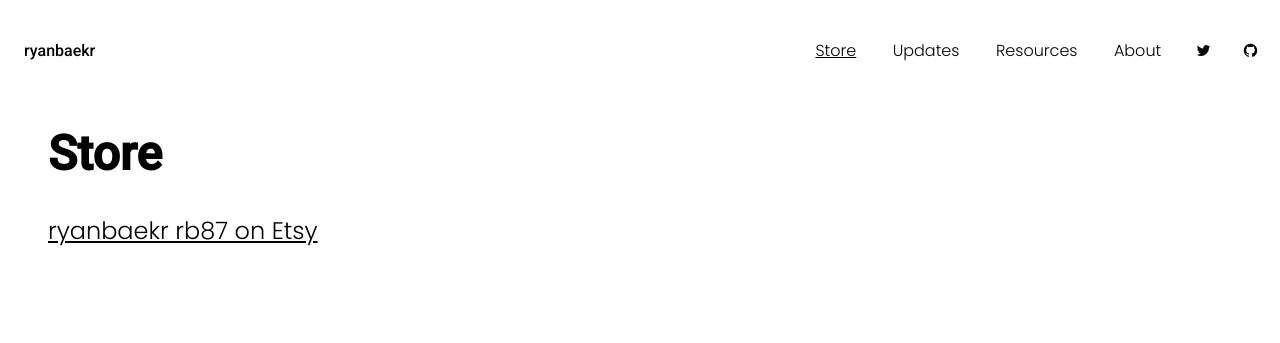
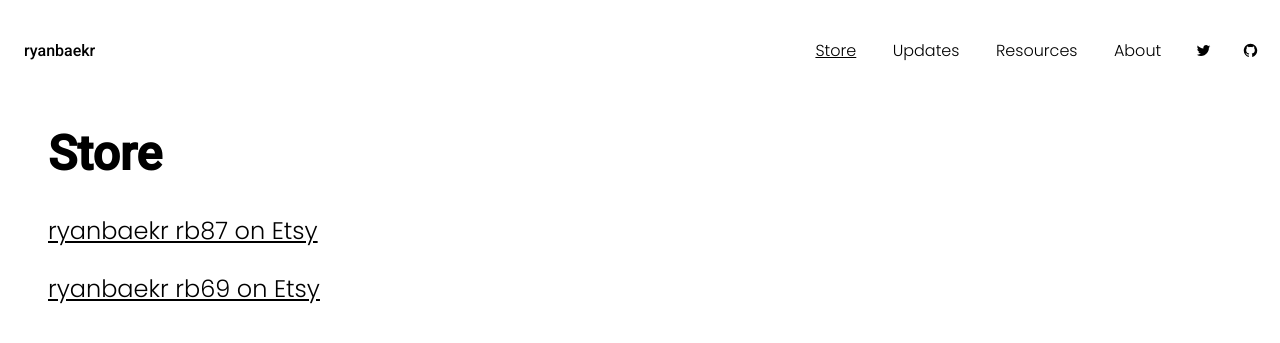
Before and after one commit to ryanbaekr/ryanbaekr.github.io, a Jekyll site: the page built from index.html, in a window 1280 px wide. Shown: the top 343 px of the page. Built offline with Jekyll 4.4.1, drawn with Linux system fonts in a browser that asks for light colours.

Commit message:
Update index.html

```diff
--- a/index.html
+++ b/index.html
@@ -5,4 +5,5 @@ title: ryanbaekr
 <div style="margin: 0px 40px;">
 	<h1>Store</h1>
 	<ul style="margin-left: -40px"><p><a href="https://www.etsy.com/listing/1462801215/ryanbaekr-rb87-mechanical-keyboard-kit">ryanbaekr rb87 on Etsy</a></p></u1>
+	<ul style="margin-left: -40px"><p><a href="https://www.etsy.com/listing/1539667178/ryanbaekr-rb69-mechanical-keyboard-kit">ryanbaekr rb69 on Etsy</a></p></u1>
 </div>
```
